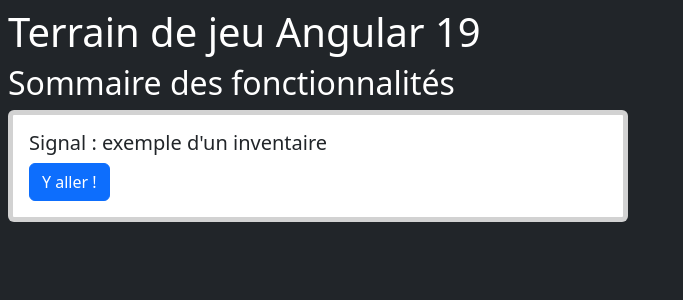
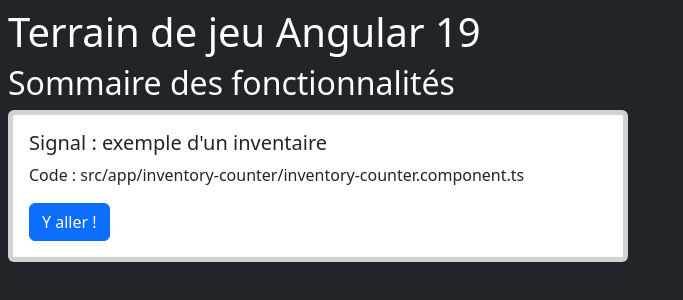
Before and after one commit to js-playground-of-css/ng-playground-app, an Angular app: page /home in a window 1280 px wide. Shown: the top 300 px of the page, without its empty margins (0-683 px from the left). Built offline with nearby package versions, Linux system fonts and the light colour scheme.

Commit message:
Ajout chemin vers le code pour les fonctionnalités sur l'accueil

```diff
--- a/src/app/homepage/homepage.component.html
+++ b/src/app/homepage/homepage.component.html
@@ -6,6 +6,7 @@
             <div class="card" appFeatureBorder [featureType]="feature.type">
                 <div class="card-body">
                     <h5 class="card-title">{{ feature.title }}</h5>
+                    <p class="card-text">Code : {{ feature.path }}</p>
                     <a href="{{ feature.url }}" class="btn btn-primary">Y aller !</a>
                 </div>
             </div>
--- a/src/mock/features.mock.ts
+++ b/src/mock/features.mock.ts
@@ -4,6 +4,7 @@
     {
         id: 1,
         title: 'Signal : exemple d\'un inventaire',
+        path: 'src/app/inventory-counter/inventory-counter.component.ts',
         type: 'technique',
         url: 'inventaire/compteur'
     }
--- a/src/model/feature.model.ts
+++ b/src/model/feature.model.ts
@@ -1,6 +1,7 @@
 export interface Feature {
     id: number;
     title: string;
+    path: string;
     type: string;
     url: string;
 }
```
